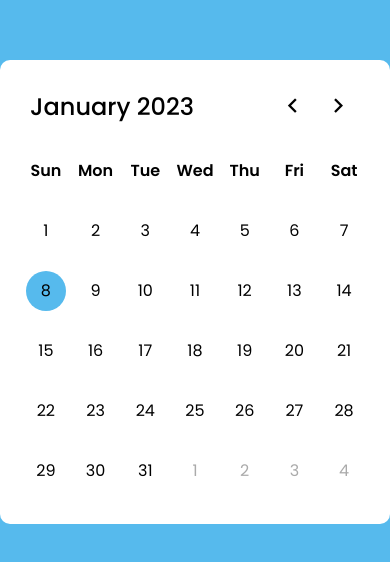
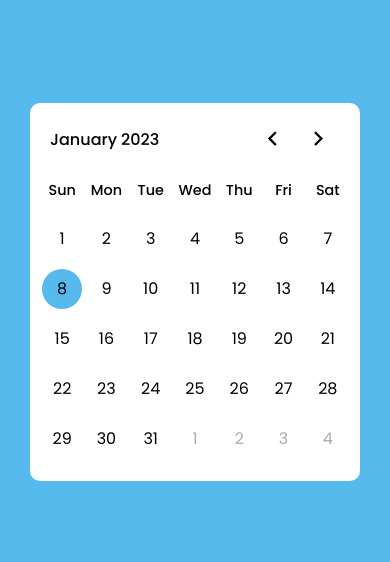
Before and after one commit to asadraiyan/Calendar-App, a plain HTML site: page index.html in a window 390 px wide. Shown: the part 130-692 px from the top of the page. Drawn offline with nearby package versions, Linux system fonts and the light colour scheme.

Commit message:
made responsive app

```diff
--- a/index.html
+++ b/index.html
@@ -6,7 +6,7 @@
     <meta name="viewport" content="width=device-width, initial-scale=1.0" />
     <title>Calendar</title>
     <link rel="stylesheet" href="style.css" />
-    <link rel="shortcut icon" href="./Calender_favIcon.png" type="image/x-icon">
+    <link rel="shortcut icon" href="./blue-calendar-icon.png" type="image/x-icon">
     <link
       rel="stylesheet"
       href="https://fonts.googleapis.com/css2?family=Material+Symbols+Outlined:opsz,wght,FILL,GRAD@20..48,100..700,0..1,-50..200"
--- a/style.css
+++ b/style.css
@@ -27,7 +27,7 @@ body {
   justify-content: space-between;
   padding: 25px 30px 10px;
 }
-header .current-date {
+.current-date {
   font-size: 1.5rem;
   font-weight: 500;
 }
@@ -54,7 +54,7 @@ header .icons span:hover {
   text-align: center;
 }
 .calendar .weeks li {
-  font-weight: bold;
+  font-weight: 500;
 }
 
 .calendar ul li {
@@ -89,3 +89,39 @@ header .icons span:hover {
 .days li.active::before {
   background-color: #56baed;
 }
+
+@media only screen and (max-width: 600px) {
+  .container {
+    width: 430px;
+  }
+  .current-date{
+    font-size: 1.3rem;
+  }
+  .calendar .days li {
+    margin-top: 25px;
+  }
+}
+
+@media only screen and (max-width: 500px) {
+  .container {
+    width: 380px;
+  }
+  .current-date{
+    font-size: 1rem;
+  }
+  .weeks {
+    font-size: 0.9rem;
+  }
+  .container header {
+    padding: 15px 20px 10px;
+  }
+  .calendar {
+    padding: 10px;
+  }
+}
+
+@media only screen and (max-width: 400px) {
+  .container {
+    width: 330px;
+  }
+}
```
Also changed, not shown: blue-calendar-icon.png (added).
